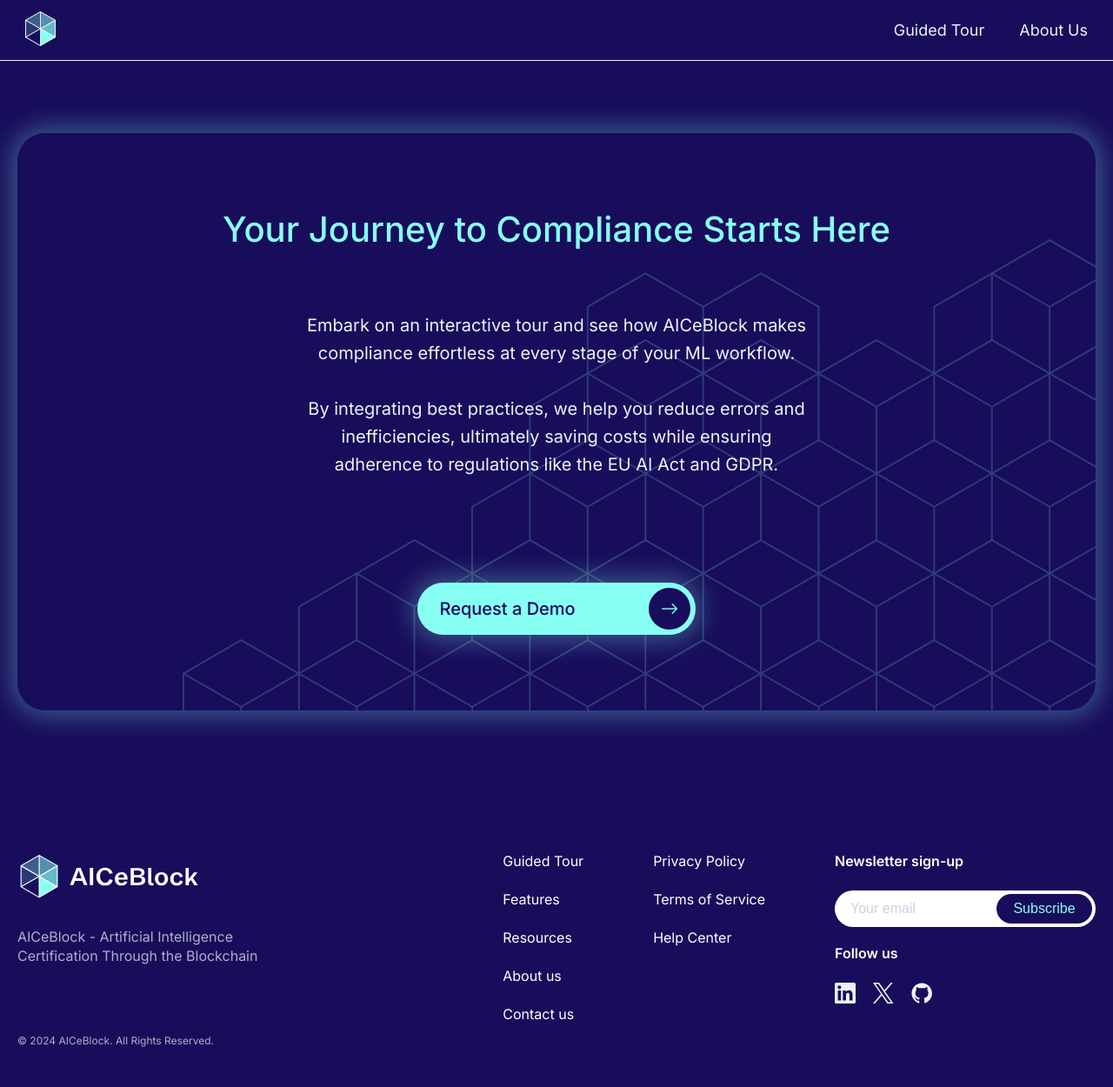
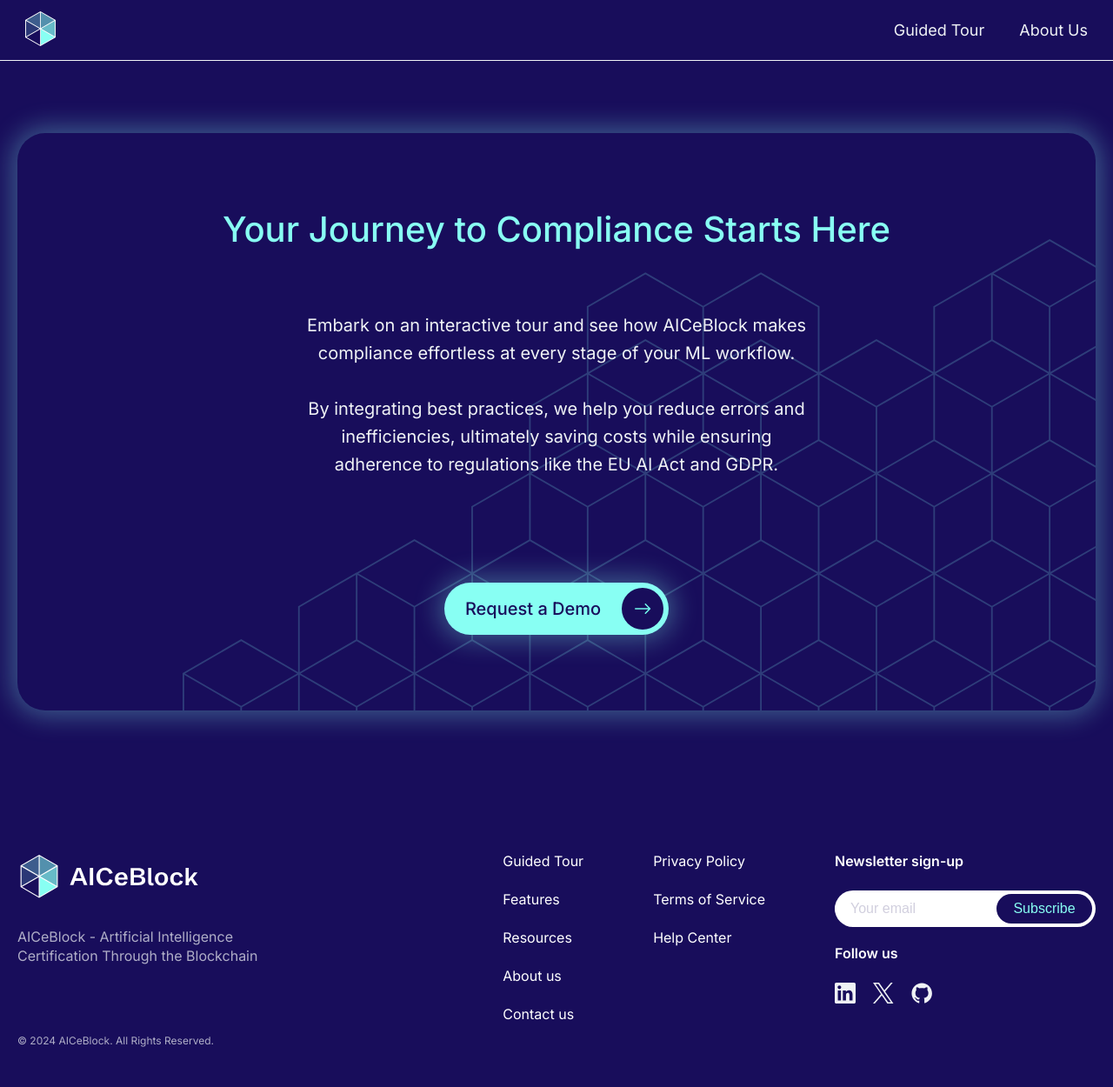
Before and after one commit to fraunhoferportugal/aiceblock-website, a Jekyll site: the page built from guided-tour.md, in a window 1280 px wide. Shown: the whole page at 87% size. Built offline with Jekyll 4.4.1, drawn with Linux system fonts in a browser that asks for light colours.

Commit message:
chore: update DEMO section CSS into relative units; fix DEMO section CTA button

```diff
--- a/assets/css/main.css
+++ b/assets/css/main.css
@@ -413,7 +413,7 @@
     padding: 0 0.375rem 0 1.5rem;
     gap: 1.25rem;
     background: #88FFF3;
-    box-shadow: 0px 0px 1.875rem 0.375rem rgba(136, 255, 243, 0.33);
+    box-shadow: 0 0 1.875rem 0.375rem rgba(136, 255, 243, 0.33);
     border-radius: 2.5rem;
     width: 20rem;
     height: 3.75rem;
@@ -451,7 +451,7 @@
 }
 
 .hero-section .cta-button:hover {
-    box-shadow: 0px 0px 1.875rem 0.9375rem rgba(136, 255, 243, 0.33);
+    box-shadow: 0 0 1.875rem 0.9375rem rgba(136, 255, 243, 0.33);
 }
 
 .hero-section .image-container {
@@ -1571,22 +1571,20 @@
     align-items: center;
     background-color: #180D5B;
     color: #FFFFFF;
-    height: calc(100vh - 70px);
-    padding: 0 20px;
+    height: calc(100vh - 4.375rem);
+    padding: 0 1.25rem;
 }
 
 .demo-section-content-wrapper {
-    max-width: 1440px;
+    max-width: 90rem;
     width: 100%;
     height: 80%;
     background-image: url('/assets/images/backgrounds/bottom-right-blocks.svg');
     background-position: right bottom;
     background-repeat: no-repeat;
     background-size: auto;
-    border-radius: 32px;
-    -webkit-box-shadow: 0px 0px 30px 6px rgba(136, 255, 243, 0.33);
-    -moz-box-shadow: 0px 0px 30px 6px rgba(136, 255, 243, 0.33);
-    box-shadow: 0px 0px 30px 6px rgba(136, 255, 243, 0.33);
+    border-radius: 2rem;
+    box-shadow: 0px 0px 1.875rem 0.375rem rgba(136, 255, 243, 0.33);
 }
 
 .demo-section-text-content {
@@ -1594,7 +1592,7 @@
     font-style: normal;
     display: flex;
     flex-direction: column;
-    gap: 70px;
+    gap: 4.375rem;
     align-items: center;
     text-align: center;
     height: 100%;
@@ -1603,20 +1601,20 @@
 
 .demo-section-text-content h1 {
     font-weight: 500;
-    font-size: 40px;
-    line-height: 48px;
+    font-size: 2.5rem;
+    line-height: 3rem;
     color: #88FFF3;
     margin: 0;
 }
 
 .demo-section-text-content h4 {
     font-weight: 400;
-    font-size: 20px;
-    line-height: 32px;
+    font-size: 1.25rem;
+    line-height: 2rem;
     color: #EFF2F5;
     margin: 0;
     white-space: pre-line;
-    max-width: 600px;
+    max-width: 37.5rem;
 }
 
 .demo-section .cta-button {
@@ -1624,27 +1622,23 @@
     flex-direction: row;
     justify-content: space-between;
     align-items: center;
-    padding: 0px 6px 0px 24px;
-    gap: 20px;
+    padding: 0px 0.375rem 0px 1.5rem;
+    gap: 1.5rem;
     background: #88FFF3;
-    -webkit-box-shadow: 0px 0px 30px 6px rgba(136, 255, 243, 0.33);
-    -moz-box-shadow: 0px 0px 30px 6px rgba(136, 255, 243, 0.33);
-    box-shadow: 0px 0px 30px 6px rgba(136, 255, 243, 0.33);
-    border-radius: 40px;
-    width: 320px;
-    height: 60px;
+    box-shadow: 0px 0px 1.875rem 0.375rem rgba(136, 255, 243, 0.33);
+    border-radius: 2.5rem;
+    height: 3.75rem;
     text-decoration: none;
     transition: box-shadow 0.2s ease;
-    margin: 50px 0 0 0;
+    margin: 3.125rem 0 0 0;
 }
 
 .demo-section .cta-button span {
     margin: 0 auto;
-    width: 219px;
-    height: 15px;
-    font-weight: 500;
-    font-size: 20px;
-    line-height: 32px;
+    height: 0.9375rem;
+    font-weight: 500;
+    font-size: 1.25rem;
+    line-height: 2rem;
     color: #180D5B;
     display: flex;
     align-items: center;
@@ -1655,8 +1649,8 @@
 }
 
 .demo-section .cta-button-img-container {
-    width: 48px;
-    height: 48px;
+    width: 3rem;
+    height: 3rem;
     background-color: #180D5B;
     border-radius: 50%;
     display: flex;
@@ -1666,9 +1660,7 @@
 }
 
 .demo-section .cta-button:hover {
-    -webkit-box-shadow: 0px 0px 30px 15px rgba(136, 255, 243, 0.33);
-    -moz-box-shadow: 0px 0px 30px 15px rgba(136, 255, 243, 0.33);
-    box-shadow: 0px 0px 30px 15px rgba(136, 255, 243, 0.33);
+    box-shadow: 0px 0px 1.875rem 0.9375rem rgba(136, 255, 243, 0.33);
 }
 
 .demo-section .image-container {
```
